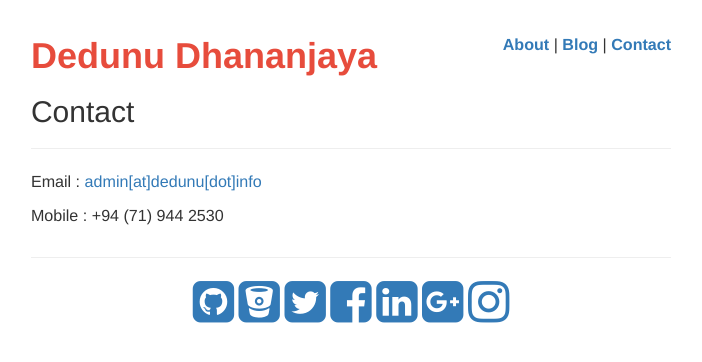
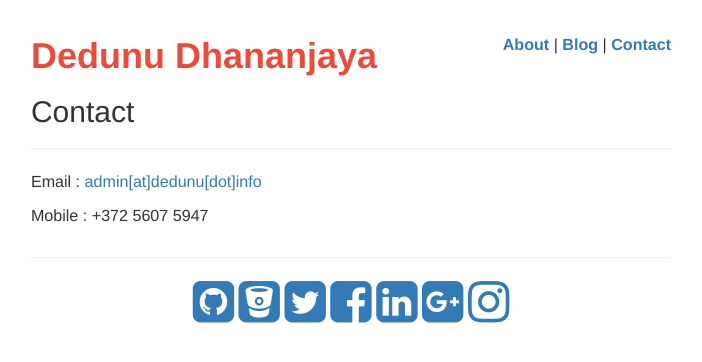
Before and after one commit to dedunu/dedunu.github.io, a Jekyll site: the page built from contact.md, in a window 1280 px wide. Shown: the top 362 px of the page, without its empty margins (289-991 px from the left). Built offline with Jekyll 4.4.1, drawn with Linux system fonts in a browser that asks for light colours; nearby versions of some CDN libraries.

Commit message:
Update contact.md

```diff
--- a/contact.md
+++ b/contact.md
@@ -6,4 +6,4 @@ permalink: /contact/
 
 Email : [admin[at]dedunu[dot]info](mailto:admin@dedunu.info)
 
-Mobile : +94 (71) 944 2530
+Mobile : +372 5607 5947
```
